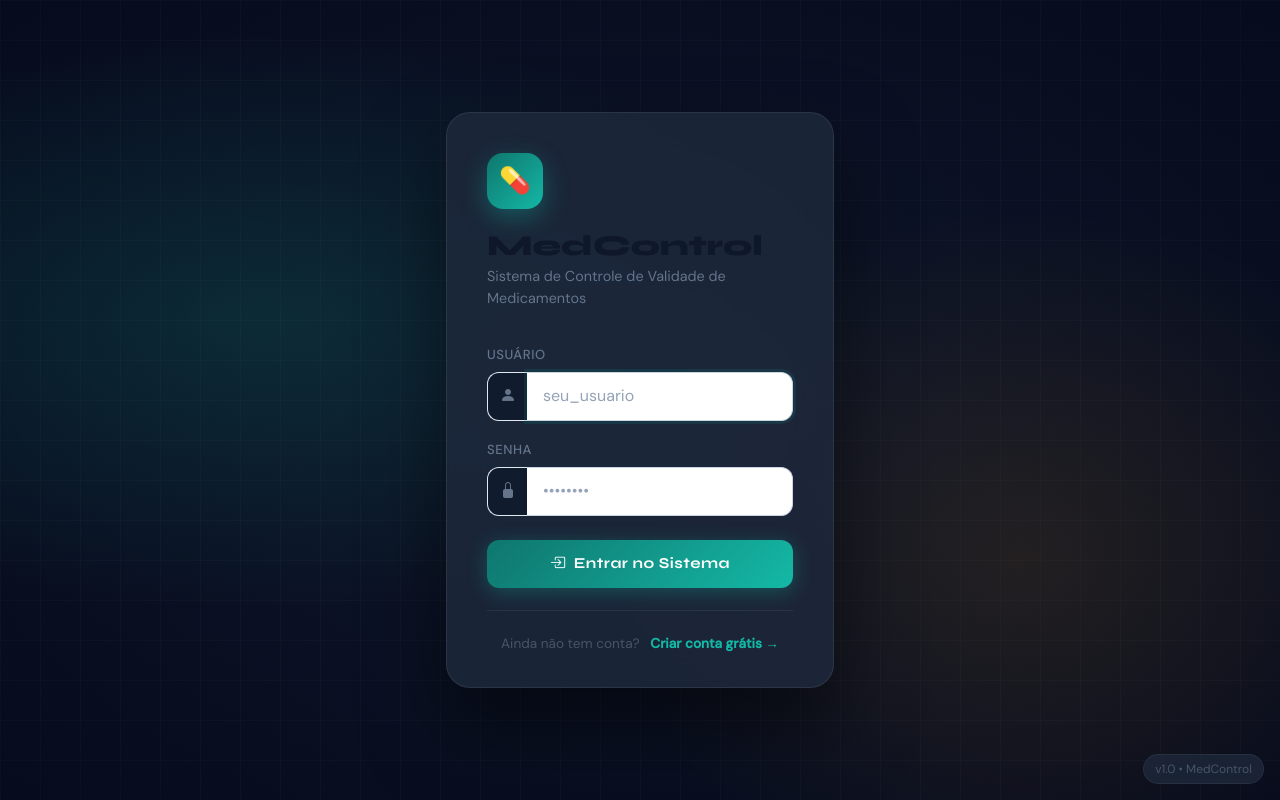
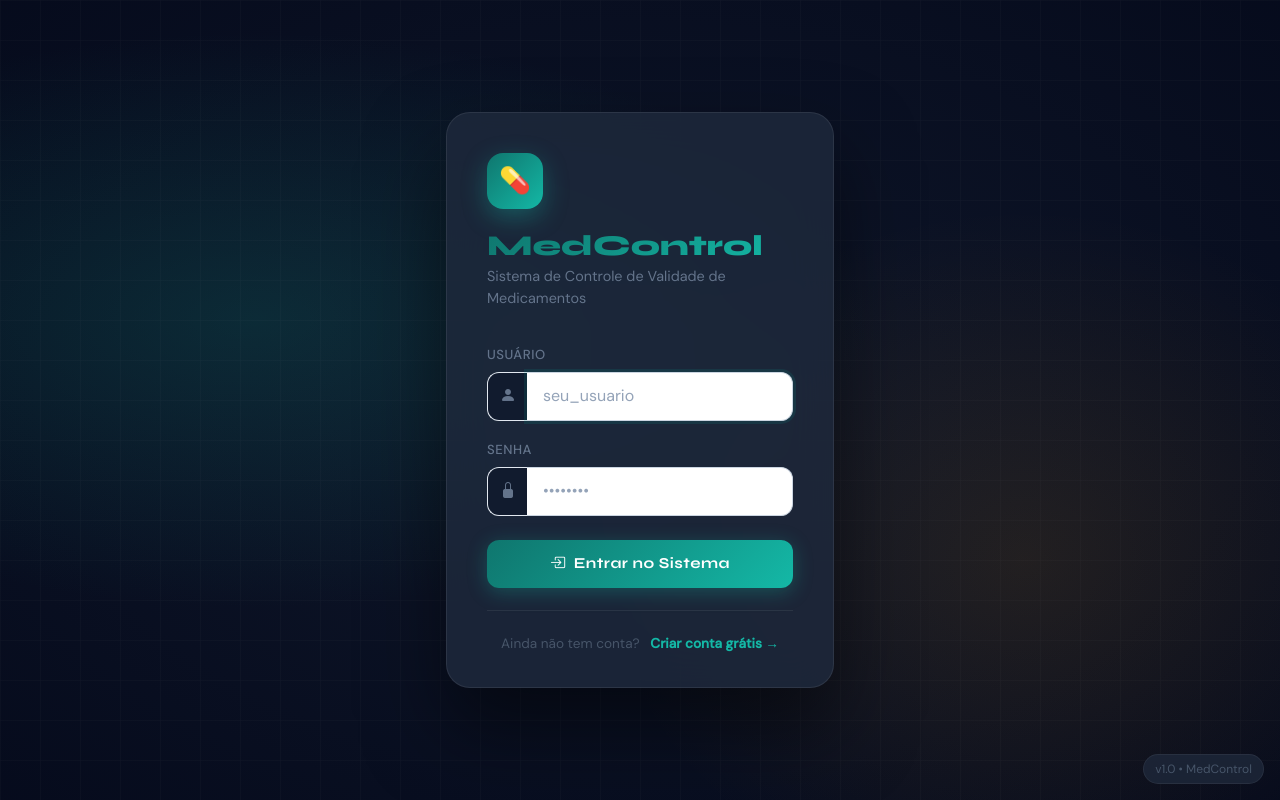
Before and after one commit to TeilonS/MedControl, a Flask app: page /login in a window 1280 px wide. Run offline with Flask 3, Linux system fonts and the light colour scheme; parts of the project's set-up code (start-up, migrations or seed data) failed here and were passed over; some libraries are stand-ins or nearby versions.

Commit message:
fix: cor do título MedControl no login com gradiente teal

```diff
--- a/templates/login.html
+++ b/templates/login.html
@@ -64,7 +64,11 @@
     h1 {
       font-family: 'Syne', sans-serif;
       font-weight: 800; font-size: 1.8rem;
-      color: #f8fafc; margin-bottom: 0.2rem;
+      background: linear-gradient(135deg, var(--primary), var(--primary-light));
+      -webkit-background-clip: text;
+      -webkit-text-fill-color: transparent;
+      background-clip: text;
+      margin-bottom: 0.2rem;
     }
     .subtitle { color: var(--muted); font-size: 0.9rem; margin-bottom: 2rem; }
     label { color: var(--muted); font-size: 0.82rem; font-weight: 500; letter-spacing: .04em; text-transform: uppercase; }
```
